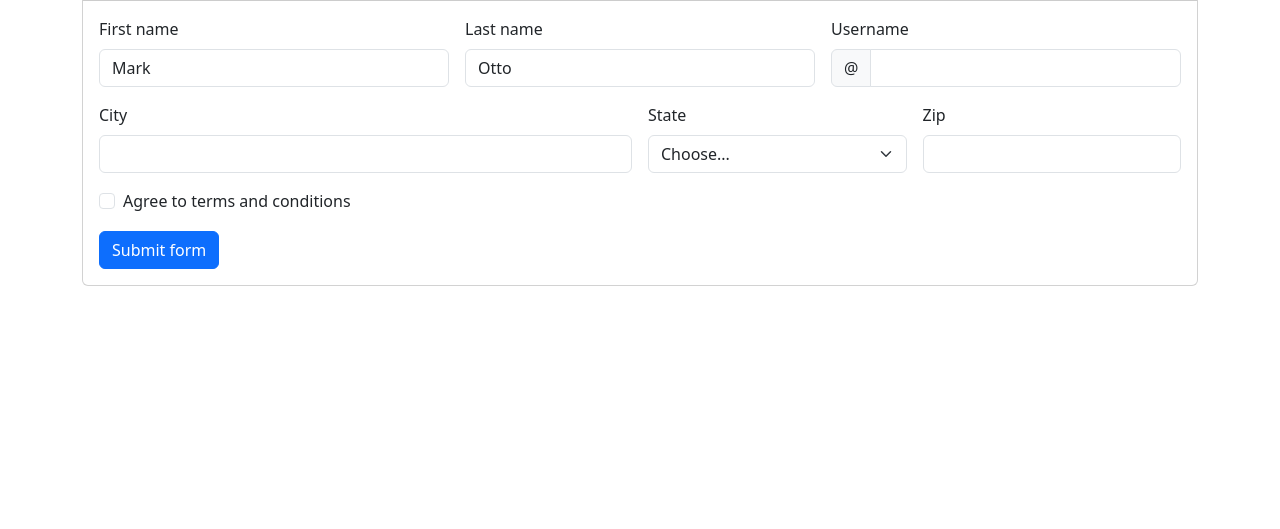
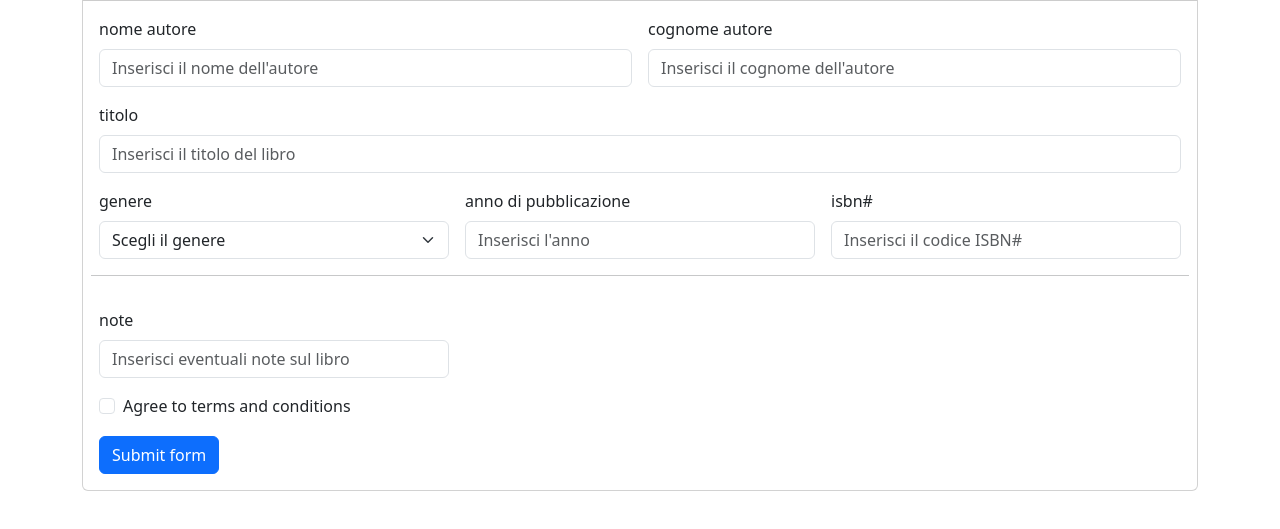
Before and after one commit to VincenzoFerraro0/html-css-bootstrap-dashboard, a plain HTML site: page page-form.html in a window 1280 px wide. Shown: the part 173-702 px from the top of the page. Drawn offline with nearby package versions, Linux system fonts and the light colour scheme.

Commit message:
Edit form

```diff
--- a/page-form.html
+++ b/page-form.html
@@ -66,54 +66,63 @@
             </div>
             <div class="card-body">
                 <form class="row g-3 needs-validation" novalidate>
-                    <div class="col-md-4">
-                      <label for="validationCustom01" class="form-label">First name</label>
-                      <input type="text" class="form-control" id="validationCustom01" value="Mark" required>
+                    <div class="col-md-6">
+                      <label for="validationCustom01" class="form-label">nome autore</label>
+                      <input placeholder="Inserisci il nome dell'autore" type="text" class="form-control" id="validationCustom01" value="" required>
                       <div class="valid-feedback">
                         Looks good!
                       </div>
                     </div>
-                    <div class="col-md-4">
-                      <label for="validationCustom02" class="form-label">Last name</label>
-                      <input type="text" class="form-control" id="validationCustom02" value="Otto" required>
+                    <div class="col-md-6">
+                      <label for="validationCustom02" class="form-label">cognome autore</label>
+                      <input placeholder="Inserisci il cognome dell'autore" type="text" class="form-control" id="validationCustom02" value="" required>
                       <div class="valid-feedback">
                         Looks good!
                       </div>
                     </div>
+                    <div class="col-md-12">
+                      <label for="validationCustom02" class="form-label">titolo</label>
+                      <input placeholder="Inserisci il titolo del libro" type="text" class="form-control" id="validationCustom02" value="" required>
+                      <div class="valid-feedback">
+                        Looks good!
+                      </div>
+
+                    </div>
                     <div class="col-md-4">
-                      <label for="validationCustomUsername" class="form-label">Username</label>
-                      <div class="input-group has-validation">
-                        <span class="input-group-text" id="inputGroupPrepend">@</span>
-                        <input type="text" class="form-control" id="validationCustomUsername" aria-describedby="inputGroupPrepend" required>
-                        <div class="invalid-feedback">
-                          Please choose a username.
-                        </div>
-                      </div>
-                    </div>
-                    <div class="col-md-6">
-                      <label for="validationCustom03" class="form-label">City</label>
-                      <input type="text" class="form-control" id="validationCustom03" required>
-                      <div class="invalid-feedback">
-                        Please provide a valid city.
-                      </div>
-                    </div>
-                    <div class="col-md-3">
-                      <label for="validationCustom04" class="form-label">State</label>
+                      <label for="validationCustom04" class="form-label">genere</label>
                       <select class="form-select" id="validationCustom04" required>
-                        <option selected disabled value="">Choose...</option>
+                        <option selected disabled value="">Scegli il genere</option>
                         <option>...</option>
                       </select>
                       <div class="invalid-feedback">
                         Please select a valid state.
                       </div>
                     </div>
-                    <div class="col-md-3">
-                      <label for="validationCustom05" class="form-label">Zip</label>
-                      <input type="text" class="form-control" id="validationCustom05" required>
+
+                    <div class="col-md-4">
+                      <label  for="validationCustom03" class="form-label">anno di pubblicazione </label>
+                      <input  placeholder="Inserisci l'anno" class="form-control" id="validationCustom03" required>
+                      <div class="invalid-feedback">
+                        Please provide a valid city.
+                      </div>
+                    </div>
+
+                    <div class="col-md-4">
+                      <label for="validationCustom05" class="form-label">isbn#</label>
+                      <input placeholder="Inserisci il codice ISBN#" type="text" class="form-control" id="validationCustom05" required>
                       <div class="invalid-feedback">
                         Please provide a valid zip.
                       </div>
                     </div>
+                    <hr>
+                    <div class="col-md-4">
+                      <label for="validationCustom05" class="form-label">note</label>
+                      <input placeholder="Inserisci eventuali note sul libro" type="" class="form-control" id="validationCustom05" required>
+                      <div class="invalid-feedback">
+                        Please provide a valid zip.
+                      </div>
+                    </div>
+
                     <div class="col-12">
                       <div class="form-check">
                         <input class="form-check-input" type="checkbox" value="" id="invalidCheck" required>
```
